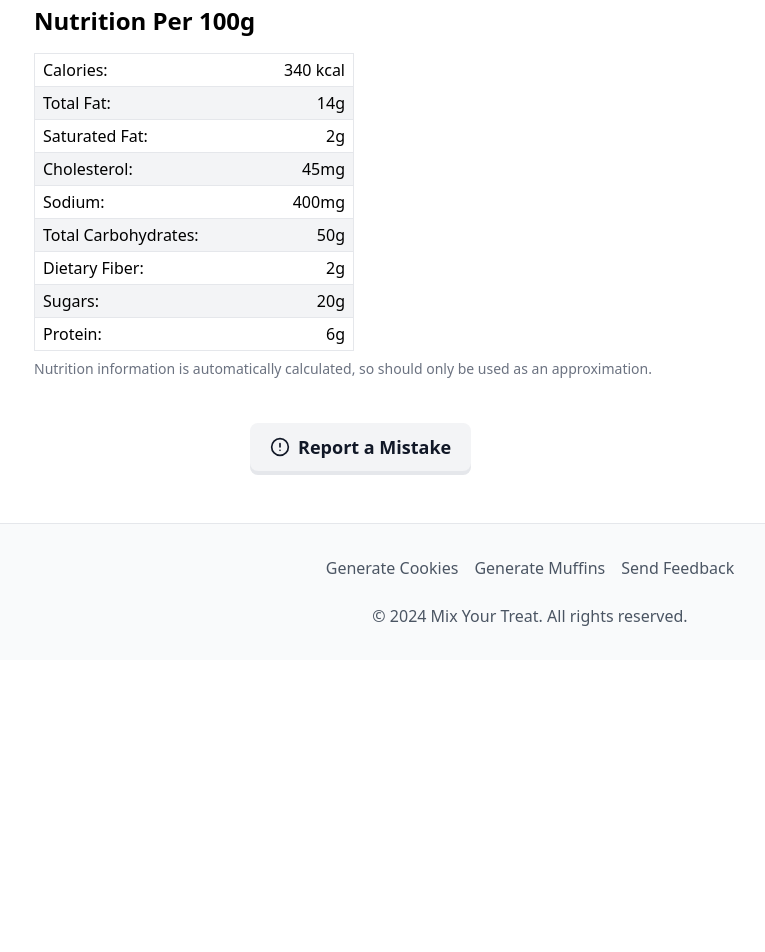
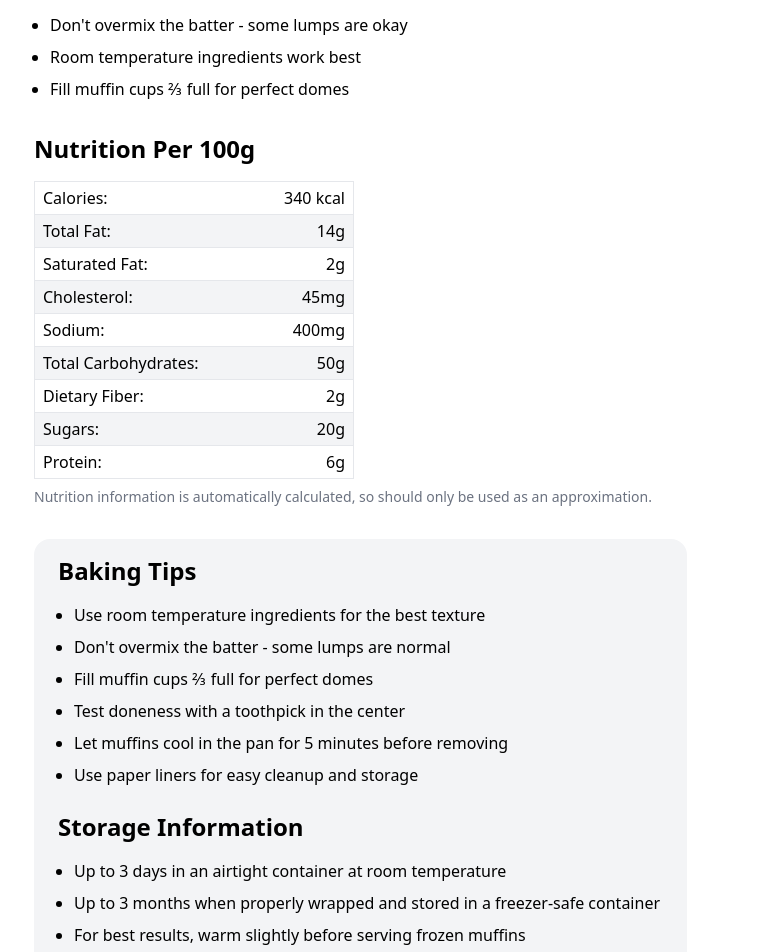
Before and after one commit to tomas-sedlak/recipe-generator, a React (Vite) app: page /muffins in a window 1280 px wide. Shown: the part 1100-2052 px from the top of the page, without its empty margins (110-875 px from the left). Before the commit the page ends 1760 px from the top, so only its background shows below. Built offline with nearby package versions, Linux system fonts and the light colour scheme.

Commit message:
Added more information to recipe pages

```diff
--- a/src/pages/CookieRecipePage.tsx
+++ b/src/pages/CookieRecipePage.tsx
@@ -270,6 +270,30 @@ const recipeNotes: { [key: string]: string[] } = {
     ]
 };
 
+// Add these new constants
+const COOKIE_DESCRIPTIONS: { [key: string]: string } = {
+    "Classic": "Our classic chocolate chip cookies are soft, chewy, and perfectly golden brown. Made with high-quality butter and vanilla, these timeless favorites strike the perfect balance between crispy edges and gooey centers.",
+    "Cocoa": "Rich, decadent chocolate cookies that satisfy even the most intense chocolate cravings. Double the chocolate flavor makes these cookies a chocolate lover's dream come true.",
+    "Oat": "Hearty and wholesome oatmeal cookies with a perfect blend of warming spices. These cookies offer a satisfying chewy texture and nostalgic homemade taste.",
+    "Peanut Butter": "Irresistibly nutty and rich peanut butter cookies that melt in your mouth. Each bite delivers the perfect combination of sweet and salty flavors.",
+    "Red Velvet": "Stunning red velvet cookies with a subtle cocoa flavor and beautiful crimson color. These eye-catching treats are perfect for special occasions or when you want to impress."
+};
+
+const BAKING_TIPS = [
+    "Always use room temperature ingredients for the best results",
+    "Measure flour correctly by spooning it into measuring cups and leveling off",
+    "Use parchment paper or silicone baking mats for easy cleanup",
+    "Rotate baking sheets halfway through baking for even results",
+    "Let cookies cool on the baking sheet for 5 minutes before transferring",
+    "Store cookies in an airtight container to maintain freshness"
+];
+
+const STORAGE_INFO = [
+    "Up to 5 days in an airtight container at room temperature",
+    "Up to 3 months when properly wrapped and stored in a freezer-safe container",
+    "Raw cookie dough can be refrigerated for up to 3 days or frozen for up to 3 months"
+];
+
 function calculateTotalNutrition(base: string, mixins: string[]): NutritionData {
     // Get base nutrition
     const baseNutritionValues = baseNutrition[base] || baseNutrition["Classic"];
@@ -332,6 +356,7 @@ export default function CookieRecipePage() {
         cookTime: COOKIE_COOK_TIME,
         recipeYield: COOKIE_YIELD,
         previewFolder: "cookies",
+        description: COOKIE_DESCRIPTIONS[base],
         previewItems: [base, ...mixins],
         ingredients: [...baseRecipe.ingredients, ...mixinIngredients],
         instructions: [
@@ -339,8 +364,10 @@ export default function CookieRecipePage() {
             ...(mixins.length > 0 ? [`Fold in ${formatArray(mixins)}`] : []),
             ...baseRecipe.instructions.slice(-2) // Add back last two steps
         ],
-        notes: recipeNotes[base] || recipeNotes["Classic"],
-        nutritionData: calculateTotalNutrition(base, mixins)
+        notes: recipeNotes[base],
+        nutritionData: calculateTotalNutrition(base, mixins),
+        bakingTips: BAKING_TIPS,
+        storageInfo: STORAGE_INFO,
     };
 
     const metaDescription = "Delicious cookie recipe. Complete with ingredients, instructions, and nutritional information.";
--- a/src/pages/MuffinsRecipePage.tsx
+++ b/src/pages/MuffinsRecipePage.tsx
@@ -306,6 +306,30 @@ const recipeNotes: { [key: string]: string[] } = {
   ]
 };
 
+// Add these new constants after the existing recipe data
+const MUFFIN_DESCRIPTIONS: { [key: string]: string } = {
+  "Classic": "Light and fluffy classic muffins with a tender crumb and golden top. These versatile muffins are perfect for breakfast or as a snack any time of day.",
+  "Cocoa": "Rich chocolate muffins that are moist and decadent. A chocolate lover's breakfast dream with deep cocoa flavor in every bite.",
+  "Banana": "Moist and flavorful banana muffins made with perfectly ripe bananas. A delicious way to use overripe bananas for a breakfast treat.",
+  "Carrot": "Wholesome carrot muffins packed with freshly grated carrots and warm spices. A nutritious breakfast option that tastes like a treat.",
+  "Pumpkin": "Perfectly spiced pumpkin muffins with a soft, tender crumb. These seasonal favorites are wonderful during fall but delicious year-round."
+};
+
+const BAKING_TIPS = [
+  "Use room temperature ingredients for the best texture",
+  "Don't overmix the batter - some lumps are normal",
+  "Fill muffin cups ⅔ full for perfect domes",
+  "Test doneness with a toothpick in the center",
+  "Let muffins cool in the pan for 5 minutes before removing",
+  "Use paper liners for easy cleanup and storage"
+];
+
+const STORAGE_INFO = [
+  "Up to 3 days in an airtight container at room temperature",
+  "Up to 3 months when properly wrapped and stored in a freezer-safe container",
+  "For best results, warm slightly before serving frozen muffins"
+];
+
 function calculateTotalNutrition(base: string, mixins: string[], frosting?: string): NutritionData {
   // Get base nutrition
   const baseNutritionValues = baseNutrition[base] || baseNutrition["Classic"];
@@ -375,15 +399,18 @@ export default function MuffinsRecipePage() {
     cookTime: MUFFIN_COOK_TIME,
     recipeYield: MUFFIN_YIELD,
     previewFolder: "muffins",
+    description: MUFFIN_DESCRIPTIONS[base],
     previewItems: [base, ...(frosting ? [frosting] : []), ...mixins],
     ingredients: [...baseRecipe.ingredients, ...mixinIngredients],
     instructions: [
-      ...baseRecipe.instructions.slice(0, -2), // Remove last two instructions
+      ...baseRecipe.instructions.slice(0, -2),
       ...(mixins.length > 0 ? [`Gently fold in ${formatArray(mixins)}`] : []),
-      ...baseRecipe.instructions.slice(-2) // Add back last two steps
+      ...baseRecipe.instructions.slice(-2)
     ],
     notes: recipeNotes[base] || recipeNotes["Classic"],
-    nutritionData: calculateTotalNutrition(base, mixins, frosting)
+    nutritionData: calculateTotalNutrition(base, mixins, frosting),
+    bakingTips: BAKING_TIPS,
+    storageInfo: STORAGE_INFO,
   };
 
   const metaDescription = "Delicious muffin recipe. Complete with ingredients, instructions, and nutritional information.";
--- a/src/templates/RecipeTemplate.tsx
+++ b/src/templates/RecipeTemplate.tsx
@@ -105,6 +105,11 @@ export default function RecipeTemplate({ recipe }: { recipe: RecipeData }) {
                 </div>
 
                 <section className="mb-8">
+                    <h2 className="text-2xl font-bold mb-4">Description</h2>
+                    <p>{recipe.description}</p>
+                </section>
+
+                <section className="mb-8">
                     <h2 className="text-2xl font-bold mb-4">Ingredients</h2>
                     <ul className="list-none space-y-2">
                         {recipe.ingredients.map((ingredient) => (
@@ -154,7 +159,7 @@ export default function RecipeTemplate({ recipe }: { recipe: RecipeData }) {
                     </section>
                 )}
 
-                <section className="mb-12">
+                <section className="mb-8">
                     <h2 className="text-2xl font-bold mb-4">Nutrition Per 100g</h2>
                     <table className="sm:max-w-[320px] w-full border rounded-lg">
                         <tbody>
@@ -199,6 +204,32 @@ export default function RecipeTemplate({ recipe }: { recipe: RecipeData }) {
                     <p className="text-gray-500 text-sm mt-2">Nutrition information is automatically calculated, so should only be used as an approximation.</p>
                 </section>
 
+                {(recipe.bakingTips || recipe.storageInfo) && (
+                    <section className="bg-gray-100 px-6 py-4 rounded-2xl mb-12">
+                        {recipe.bakingTips && (
+                            <div className="mb-6">
+                                <h2 className="text-2xl font-bold mb-4">Baking Tips</h2>
+                                <ul className="list-disc list-outside pl-4 space-y-2">
+                                    {recipe.bakingTips.map((tip, index) => (
+                                        <li key={index}>{tip}</li>
+                                    ))}
+                                </ul>
+                            </div>
+                        )}
+
+                        {recipe.storageInfo && (
+                            <div className="mb-6">
+                                <h2 className="text-2xl font-bold mb-4">Storage Information</h2>
+                                <ul className="list-disc list-outside pl-4 space-y-2">
+                                    {recipe.storageInfo.map((info, index) => (
+                                        <li key={index}>{info}</li>
+                                    ))}
+                                </ul>
+                            </div>
+                        )}
+                    </section>
+                )}
+
                 <section className="mb-8">
                     <div className="flex justify-center">
                         <Button variant="secondary" onClick={() => setShowReportModal(true)}>
--- a/src/types/RecipeTypes.ts
+++ b/src/types/RecipeTypes.ts
@@ -2,6 +2,7 @@ interface RecipeData {
     title: string;
     prepTime: string;
     cookTime: string;
+    description: string;
     recipeYield: string;
     previewFolder: string;
     previewItems: string[];
@@ -9,6 +10,8 @@ interface RecipeData {
     instructions: string[];
     notes?: string[];
     nutritionData: NutritionData;
+    bakingTips?: string[];
+    storageInfo?: string[];
 }
 
 interface NutritionData {
```
